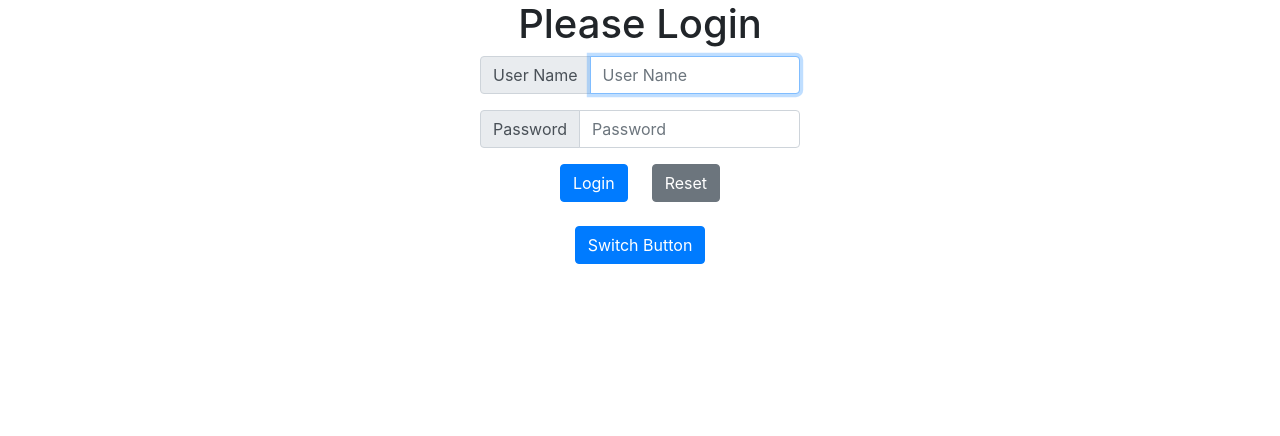
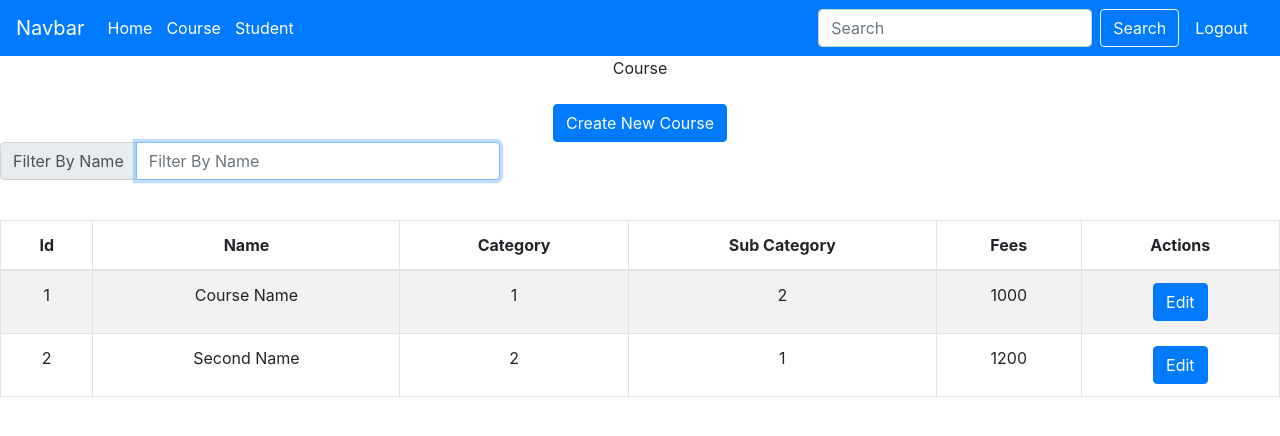
Before and after one commit to mpurohit88/lms, a React app: page /course in a window 1280 px wide. Shown: the top 436 px of the page. Built offline with nearby package versions, Linux system fonts and the light colour scheme; sample sign-in values are in the browser's storage.

Commit message:
Login and Logut changes

```diff
--- a/src/App.js
+++ b/src/App.js
@@ -1,19 +1,37 @@
 import React, { useState } from 'react';
+import { useSelector } from 'react-redux';
+import { Switch, Route } from 'react-router-dom';
 
+import Dashboard from './containers/Admin/Dashboard'
+import Student from './containers/Admin/Student'
+import Course from './containers/Admin/Course/Course'
 import Login from './containers/Login/Login'
+
+import NavbarWrap from './components/Navbar/Navbar'
+
 import AdminHome from './containers/Admin/Home'
 
 import 'bootstrap/dist/css/bootstrap.min.css';
 import './App.css';
 
 function App() {
-  const [isAuthenticated, setIsAuthenticated] = useState(false)
+  // const [isAuthenticated, setIsAuthenticated] = useState(false);
+
+  const isAuthenticated = useSelector(state => state.authState.isAuthenticated)
 
   return (
     <div className="App">
-      {
-        isAuthenticated ? <AdminHome setIsAuthenticated={setIsAuthenticated} /> : <Login setIsAuthenticated={setIsAuthenticated} />
-      }
+      {/* {
+        isAuthenticated ? <AdminHome /> : <Login />
+      } */}
+
+      <NavbarWrap isAuthenticated={isAuthenticated} />
+      <Switch>
+        <Route exact path="/" component={Dashboard} />
+        <Route exact path="/login" component={Login} />
+        <Route path="/course" component={Course} />
+        <Route path="/student" component={Student} />
+      </Switch>
     </div>
   );
 }
--- a/src/components/Navbar/Navbar.js
+++ b/src/components/Navbar/Navbar.js
@@ -1,12 +1,17 @@
 import React from 'react';
+import { useDispatch } from 'react-redux'
 import { Link } from 'react-router-dom';
 
 import { Navbar, Nav, Form, FormControl } from '../BootstrapWrap';
 import OutlineButton from '../Button/OutlineButton';
 
+import { logout } from '../../store/actions/auth';
+
 import './navbar.css';
 
-const NavbarWrap = ({ setIsAuthenticated }) => {
+const NavbarWrap = ({ isAuthenticated }) => {
+  const dispatch = useDispatch();
+
   return <>
     <Navbar bg="primary" variant="dark">
       <Navbar.Brand href="#home">Navbar</Navbar.Brand>
@@ -24,7 +29,12 @@ const NavbarWrap = ({ setIsAuthenticated }) => {
         <FormControl type="text" placeholder="Search" className="mr-sm-2" />
         <OutlineButton variant="outline-light" text="Search" />
       </Form>
-      <Nav.Link href="/" style={{ "color": "white" }} onClick={() => setIsAuthenticated(false)}>Logout</Nav.Link>
+      {isAuthenticated ?
+        <Nav.Link href="/" style={{ "color": "white" }} onClick={() => dispatch(logout())}>Logout</Nav.Link>
+        :
+        <Nav.Link href="/" style={{ "color": "white" }} >Login</Nav.Link>
+
+      }
     </Navbar>
   </>
 }
--- a/src/containers/Admin/Dashboard.js
+++ b/src/containers/Admin/Dashboard.js
@@ -1,7 +1,16 @@
 import React from 'react';
+import { useSelector } from 'react-redux';
+import { Redirect } from 'react-router-dom';
 
 const Dashboard = () => {
-  return <div>Dashboard</div>
+  const isAuthenticated = useSelector(state => state.authState.isAuthenticated);
+
+  return <div>
+    {
+      !isAuthenticated && <Redirect to="/login" />
+    }
+    Dashboard
+  </div>
 }
 
 export default Dashboard;
--- a/src/containers/Admin/Home.js
+++ b/src/containers/Admin/Home.js
@@ -3,10 +3,6 @@ import React, { useState } from 'react';
 import { } from 'react-router-dom'; // react-router-native
 
 import NavbarWrap from '../../components/Navbar/Navbar'
-import Dashboard from './Dashboard'
-import Student from './Student'
-import Course from './Course/Course'
-import { Switch, Route } from 'react-router-dom';
 
 const Home = ({ setIsAuthenticated }) => {
   // const [currentPage, setCurrentPage] = useState(1);
@@ -31,11 +27,7 @@ const Home = ({ setIsAuthenticated }) => {
       // props.children
     }
 
-    <Switch>
-      <Route exact path="/" component={Dashboard} />
-      <Route path="/course" component={Course} />
-      <Route path="/student" component={Student} />
-    </Switch>
+
   </>
 }
 
--- a/src/containers/Login/Login.js
+++ b/src/containers/Login/Login.js
@@ -1,5 +1,6 @@
 import React, { useState } from 'react';
 import { useDispatch, useSelector } from 'react-redux';
+import { Redirect } from 'react-router-dom';
 
 import { Input, H1, PrimaryButton, SecondayButton, Loader } from '../../components';
 
@@ -16,9 +17,13 @@ const Login = ({ setIsAuthenticated }) => {
   const dispatch = useDispatch();
 
   const loading = useSelector(state => state.authState.loading);
+  const isAuthenticated = useSelector(state => state.authState.loading);
 
   return (
     <div className="login">
+
+      {isAuthenticated && <Redirect to="/course" />}
+
       {loading && <Loader />}
 
       <H1 text="Please Login" />
--- a/src/store/actions/auth.js
+++ b/src/store/actions/auth.js
@@ -1,5 +1,6 @@
+import axios from 'axios';
+
 import * as actionTypes from './types';
-import axios from 'axios';
 
 export const auth = (credentials, isSignUp) => {
   console.log("'credentials...", credentials)
@@ -39,3 +40,14 @@ export const authSuccess = (authData) => {
 export const authFailure = (error) => {
   return { type: actionTypes.AUTH_SAVE_FAILURE, value: error }
 }
+
+export const logout = () => {
+  return dispatch => {
+    localStorage.clear();
+    dispatch(authLogout());
+  }
+}
+
+export const authLogout = () => {
+  return { type: actionTypes.AUTH_LOGOUT }
+}
--- a/src/store/actions/course.js
+++ b/src/store/actions/course.js
@@ -6,7 +6,7 @@ export const saveCourse = (newCourse) => {
   return dispatch => {
     dispatch(saveCourseStart())
     try {
-      axios.post('https://react-hook-lms.firebaseio.com/course', { course: newCourse })
+      axios.post('https://react-hook-lms.firebaseio.com/course.json', { course: newCourse })
         .then((response) => {
           console.log("response..", response);
           dispatch(saveCoursSuccess(newCourse))
--- a/src/store/actions/types.js
+++ b/src/store/actions/types.js
@@ -6,3 +6,4 @@ export const COURSE_SAVE_FAILURE = 'COURSE_SAVE_FAILURE';
 export const AUTH_SAVE_START = 'AUTH_SAVE_START';
 export const AUTH_SAVE_SUCCESS = 'AUTH_SAVE_SUCCESS';
 export const AUTH_SAVE_FAILURE = 'AUTH_SAVE_FAILURE';
+export const AUTH_LOGOUT = 'AUTH_LOGOUT';
--- a/src/store/reducers/auth.js
+++ b/src/store/reducers/auth.js
@@ -19,6 +19,8 @@ function auth(state = initialState, action) {
     case actionType.AUTH_SAVE_FAILURE:
       return { ...state, loading: false };
 
+    case actionType.AUTH_LOGOUT:
+      return { ...state, token: null, userId: null }
     default:
       return state;
   }
```
